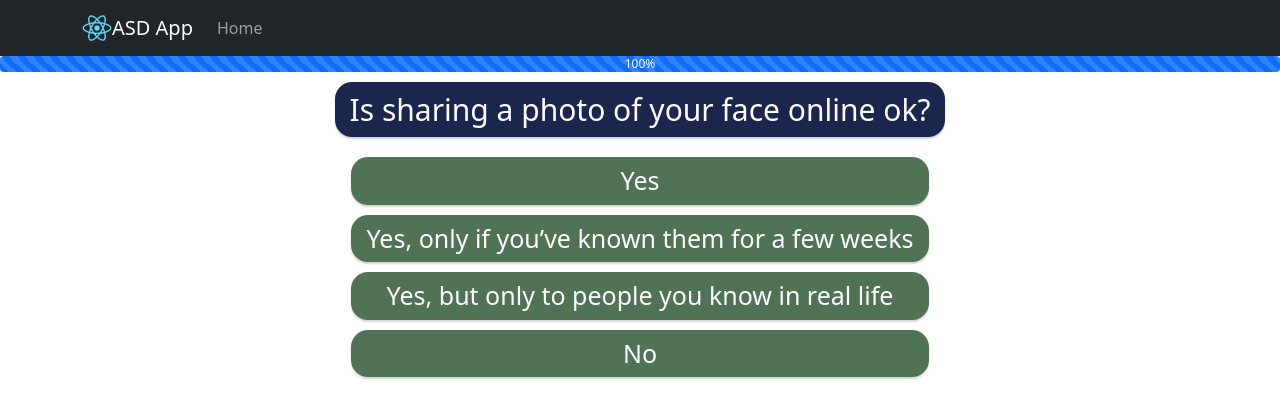
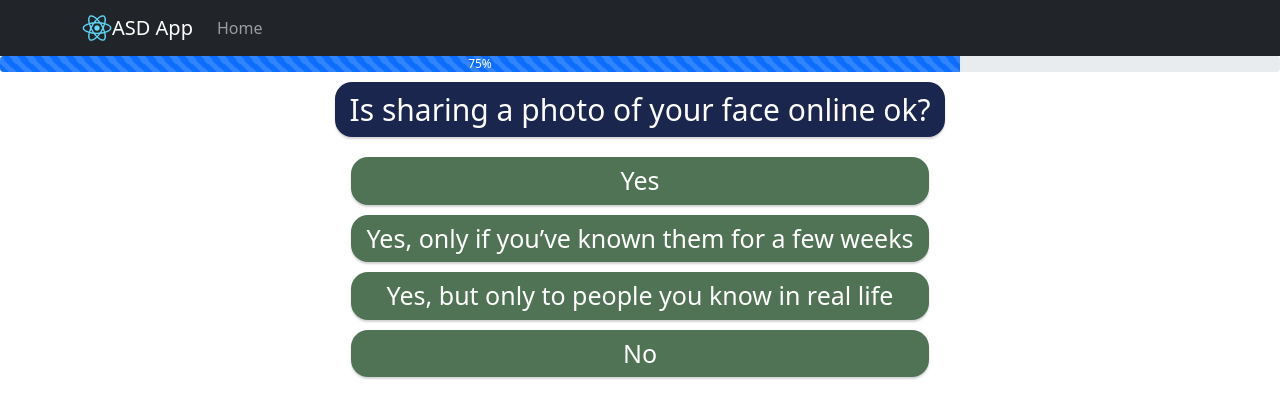
Before and after one commit to ereali/ASD-App, a React (Create React App) app in the folder web/: page / in a window 1280 px wide. Shown: the top 418 px of the page. Built offline with nearby package versions, Linux system fonts and the light colour scheme.

Commit message:
updated app.js

```diff
--- a/web/src/App.js
+++ b/web/src/App.js
@@ -11,7 +11,7 @@ import ProgressBar from "./Components/progressbar";
 function App() {
   // const history = useHistory();
   return (
-    <div className="App">
+    <div className="App" backgroundColor="blue">
       <Navbar bg="dark" variant="dark">
         <Container>
           <Navbar.Collapse>
@@ -48,18 +48,9 @@ function App() {
           <Route path="/"></Route>
         </Switch>
       </div>
-      {/* <div>
-        <SettingsButton onClick={clickMe}>Settings</SettingsButton>
-      </div>
-      <div>
-        <ChatButton onClick={clickMe}>Chat</ChatButton>
-      </div>
-      <div>
-        <BackButton onClick={clickMe}>Back</BackButton>
-      </div> */}
 
       <div>
-        <ProgressBar now="100" />
+        <ProgressBar now="75" />
       </div>
       <Container classname="quiz">
         <div className="FourButtonModule">
```
